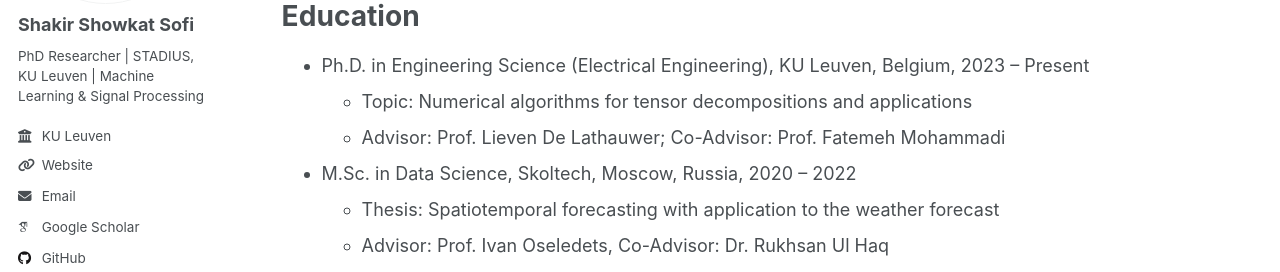
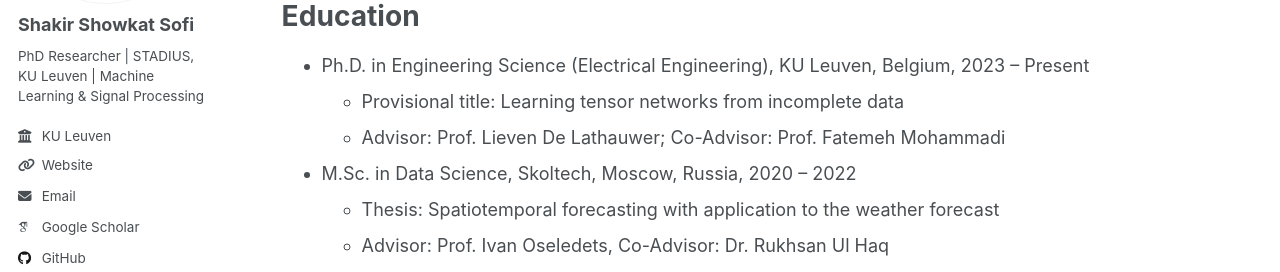
Before and after one commit to ShakirSofi/shakirsofi.github.io, a Jekyll site: the page built from _pages/cv.md, in a window 1280 px wide and 900 px high. Shown: the part 270-542 px from the top of the window. Built offline with Jekyll 4.4.1, drawn with Linux system fonts in a browser that asks for light colours; some web fonts are replaced; a script that is not in the unit is left out.

Commit message:
Update provisional title for Ph.D. topic

```diff
--- a/_pages/cv.md
+++ b/_pages/cv.md
@@ -16,7 +16,7 @@ PhD researcher focusing on matrix and tensor decompositions for data compression
 Education
 ======
 * Ph.D. in Engineering Science (Electrical Engineering), KU Leuven, Belgium, 2023 – Present
-  * Topic: Numerical algorithms for tensor decompositions and applications
+  * Provisional title: Learning tensor networks from incomplete data
   * Advisor: Prof. Lieven De Lathauwer; Co-Advisor: Prof. Fatemeh Mohammadi
 
 
```
